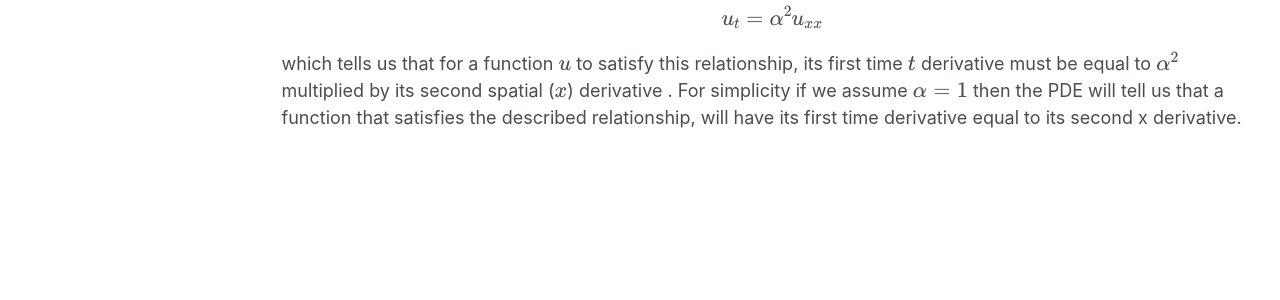
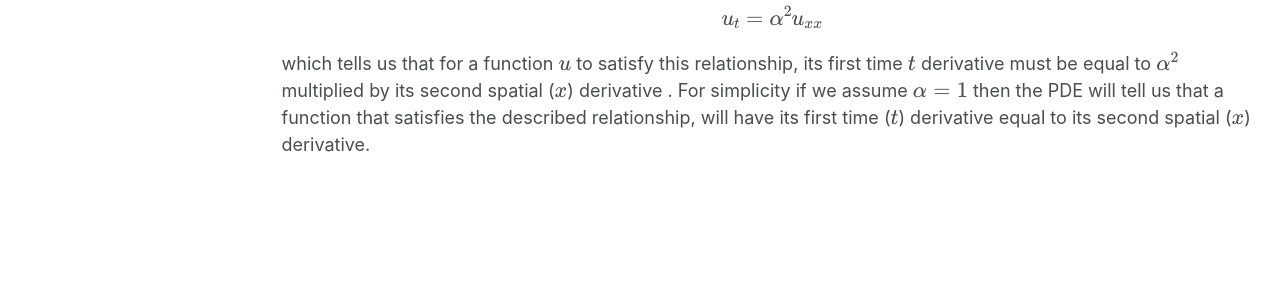
Before and after one commit to Nasser-Mohammed/Nasser-Mohammed.github.io, a Jekyll site: the page built from _pages/notes/pde/intro2pde.md, in a window 1280 px wide and 967 px high. Shown: the part 395-695 px from the top of the window. Built offline with Jekyll 4.4.1, drawn with Linux system fonts in a browser that asks for light colours.

Commit message:
Update intro2pde.md

```diff
--- a/_pages/notes/pde/intro2pde.md
+++ b/_pages/notes/pde/intro2pde.md
@@ -10,4 +10,4 @@ In middle and highschool, you typically solve algebraic equations that describe
 For example, the equation \\[y = x^2+1\\] tells us, that value of \\(y\\) is related to the value of \\(x\\) by squaring \\(x\\) and adding 1.
 In contrast, a partial differential equation (PDE) describes the way a function is related to its partial derivatives.
 Our goal, is to then find the function or functions that satisfy the described relationship.
-An example is the equation that describes heat flow, \\[u_t=\alpha^2u_{xx}\\] which tells us that for a function \\(u\\) to satisfy this relationship, its first time \\(t\\) derivative must be equal to \\(\alpha^2\\) multiplied by its second spatial (\\(x\\)) derivative . For simplicity if we assume \\(\alpha = 1\\) then the PDE will tell us that a function that satisfies the described relationship, will have its first time derivative equal to its second x derivative.
+An example is the equation that describes heat flow, \\[u_t=\alpha^2u_{xx}\\] which tells us that for a function \\(u\\) to satisfy this relationship, its first time \\(t\\) derivative must be equal to \\(\alpha^2\\) multiplied by its second spatial (\\(x\\)) derivative . For simplicity if we assume \\(\alpha = 1\\) then the PDE will tell us that a function that satisfies the described relationship, will have its first time (\\(t\\)) derivative equal to its second spatial (\\(x\\)) derivative.
```
